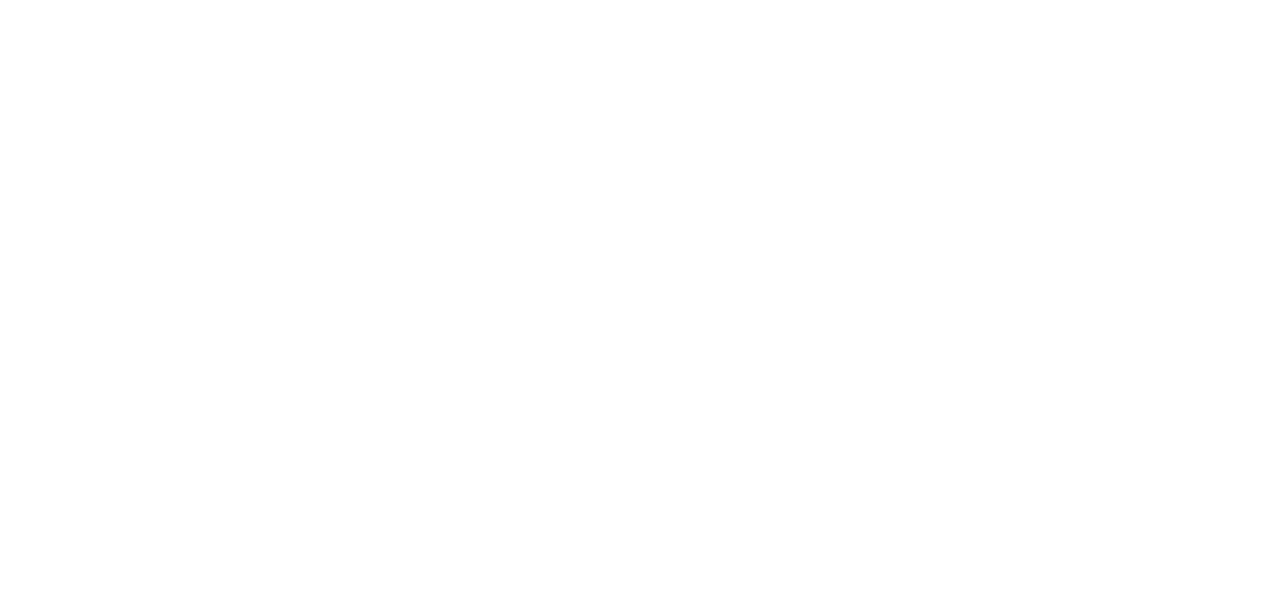
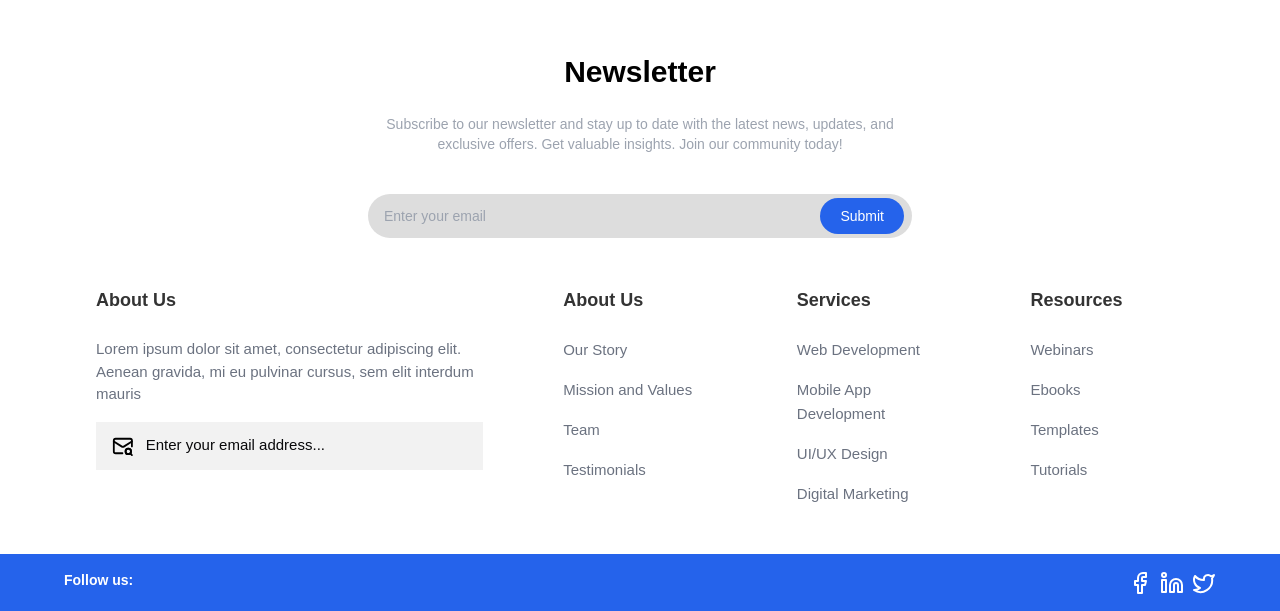
Before and after one commit to colline-kooza/geko-ecommerce, a Next.js app: page / in a window 1280 px wide. Shown: the part 911-1522 px from the top of the page. Before the commit the page ends 917 px from the top, so only its background shows below. Built offline with nearby package versions, Linux system fonts and the light colour scheme.

Commit message:
feat: completed footer and navbar

```diff
--- a/app/layout.tsx
+++ b/app/layout.tsx
@@ -2,6 +2,7 @@
 import { Inter } from "next/font/google";
 import "./globals.css";
 import NavBar from "@/components/frontend/NavBar";
+import Footer from "@/components/frontend/Footer";
 
 const inter = Inter({ subsets: ["latin"] });
 
@@ -20,6 +21,7 @@
       <body className={inter.className}>
         <NavBar />
         {children}
+        <Footer/>
       </body>
     </html>
   );
--- /dev/null
+++ b/components/frontend/Footer.tsx
@@ -0,0 +1,172 @@
+import React from "react";
+import Link from "next/link";
+import { Facebook, Linkedin, MailSearch, Twitter } from "lucide-react";
+
+const footerPages = [
+  {
+    title: "About Us",
+    content: [
+      {
+        text: "Our Story",
+        href: "/our-story",
+      },
+      {
+        text: "Mission and Values",
+        href: "/mission-and-values",
+      },
+      {
+        text: "Team",
+        href: "/team",
+      },
+      {
+        text: "Testimonials",
+        href: "/testimonials",
+      },
+    ],
+  },
+  {
+    title: "Services",
+    content: [
+      {
+        text: "Web Development",
+        href: "/web-development",
+      },
+      {
+        text: "Mobile App Development",
+        href: "/mobile-app-development",
+      },
+      {
+        text: "UI/UX Design",
+        href: "/ui-ux-design",
+      },
+      {
+        text: "Digital Marketing",
+        href: "/digital-marketing",
+      },
+    ],
+  },
+  {
+    title: "Resources",
+    content: [
+      {
+        text: "Webinars",
+        href: "/webinars",
+      },
+      {
+        text: "Ebooks",
+        href: "/ebooks",
+      },
+      {
+        text: "Templates",
+        href: "/templates",
+      },
+      {
+        text: "Tutorials",
+        href: "/tutorials",
+      },
+    ],
+  },
+];
+
+const companyBio: string =
+  "Lorem ipsum dolor sit amet, consectetur adipiscing elit. Aenean gravida, mi eu pulvinar cursus, sem elit interdum mauris";
+
+export default function Footer() {
+  return (
+    <>
+      {/* main footer */}
+      <div className='bg-white px-8 py-12 w-full md:max-w-6xl md:mx-auto font-[sans-serif]'>
+        {/* news-letter */}
+        <div className='lg:max-w-[50%] mx-auto text-center pb-12'>
+          <h3 className='text-3xl font-bold text-black'>Newsletter</h3>
+          <p className='text-sm mt-6 text-gray-400'>
+            Subscribe to our newsletter and stay up to date with the latest
+            news, updates, and exclusive offers. Get valuable insights. Join our
+            community today!
+          </p>
+          <div className='bg-[#dddddd] flex px-2 py-1 rounded-full text-left mt-10'>
+            <input
+              type='email'
+              placeholder='Enter your email'
+              className='w-full outline-none bg-transparent text-sm pl-2'
+            />
+            <button
+              type='button'
+              className='bg-blue-600 hover:bg-blue-700 transition-all text-white text-sm rounded-full px-5 py-2 ml-4'
+            >
+              Submit
+            </button>
+          </div>
+        </div>
+
+        <div className='grid max-sm:grid-cols-1 max-lg:grid-cols-2 lg:grid-cols-5 lg:gap-20 max-lg:gap-8'>
+          {/* bio */}
+          <div className='lg:col-span-2'>
+            <h4 className='text-lg font-bold mb-6 text-[#333] capitalize'>
+              About Us
+            </h4>
+            <p className='text-gray-500 text-[15px]'>{companyBio}</p>
+            <div className='bg-[#e8e8e88f] flex px-4 py-3 rounded-md text-left mt-4'>
+              <MailSearch className='mr-3' />
+
+              <input
+                type='email'
+                placeholder='Enter your email address...'
+                className='w-full outline-none text-zinc-950 placeholder:text-zinc-950 bg-transparent text-[15px]'
+              />
+            </div>
+          </div>
+
+          {/* footer pages */}
+          {footerPages.map((item, index) => (
+            <div key={index}>
+              <h4 className='text-lg font-bold mb-6 text-[#333]'>
+                {item.title}
+              </h4>
+              <ul className='space-y-4'>
+                {item.content.map((link, index) => (
+                  <li key={index}>
+                    <Link
+                      href={link.href}
+                      className='text-gray-500 hover:text-blue-600 text-[15px]'
+                    >
+                      {link.text}
+                    </Link>
+                  </li>
+                ))}
+              </ul>
+            </div>
+          ))}
+        </div>
+      </div>
+
+      {/* downer footer */}
+      <div className='bg-blue-600 py-4 px-10 font-[sans-serif]'>
+        <div className='w-full md:max-w-6xl md:mx-auto'>
+          <div className='flex items-start justify-between'>
+            <div>
+              <p className='text-sm text-white font-bold'>Follow us:</p>
+            </div>
+            <ul className='flex gap-2'>
+              <li>
+                <Link href='javascript:void(0)'>
+                  <Facebook className='inline text-white w-6 h-6' />
+                </Link>
+              </li>
+              <li>
+                <Link href='javascript:void(0)'>
+                  <Linkedin className='inline text-white w-6 h-6' />
+                </Link>
+              </li>
+              <li>
+                <Link href='javascript:void(0)'>
+                  <Twitter className='inline text-white w-6 h-6' />
+                </Link>
+              </li>
+            </ul>
+          </div>
+        </div>
+      </div>
+    </>
+  );
+}
--- a/components/frontend/NavBar.tsx
+++ b/components/frontend/NavBar.tsx
@@ -22,14 +22,18 @@
           <h2 className='text-2xl font-bold uppercase'>{companyName}</h2>
         </Link>
 
-        <div className='bg-gray-100 border border-transparent focus-within:border-blue-500 flex rounded-full h-9 items-center px-4 w-full lg:w-2/4 mt-3 md:mx-auto max-lg:mt-6'>
-          <Search className='mr-3 rotate-90' />
-          <input
-            type='email'
-            placeholder='Search...'
-            className='w-full outline-none placeholder:text-zinc-950 bg-transparent text-zinc-950 font-semibold text-sm'
-          />
-        </div>
+        <form action='/search' className='max-w-3xl w-full px-4'>
+          <div className='relative'>
+            <input
+              type='text'
+              className='w-full h-12 border py-3 px-6 rounded-full'
+              placeholder='Search...'
+            />
+            <button type='submit'>
+              <Search className='h-6 w-6 absolute top-2.5 right-3' />
+            </button>
+          </div>
+        </form>
 
         {/* signIn, favorites and the cart */}
         <div className='hidden lg:flex items-center gap-5'>
```
